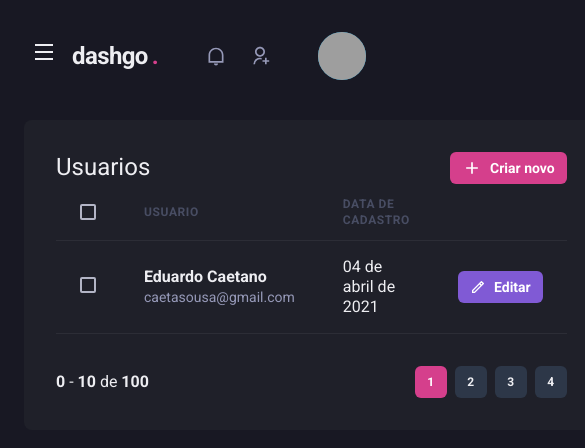
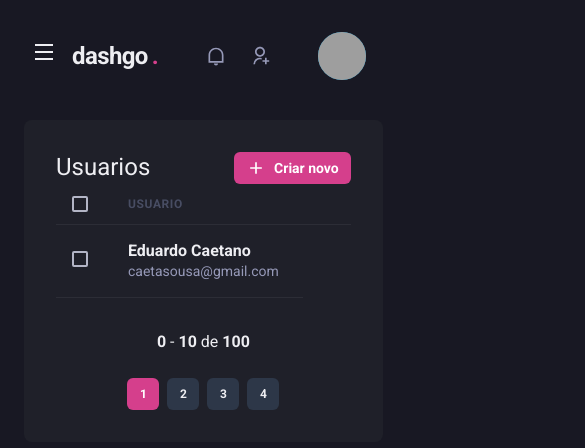
Before and after one commit to caetasousa/Dashboard-Next-Auth-JWT, a Next.js app: page /users in a window 390 px wide. Shown: the top 448 px of the page, 585 px wide, since content can reach past the window. Built offline with nearby package versions, Linux system fonts and the light colour scheme; grey boxes are pictures that could not be loaded.

Commit message:
Listagem responsiva

```diff
--- a/src/components/Pagination/index.tsx
+++ b/src/components/Pagination/index.tsx
@@ -4,7 +4,7 @@
 export function Pagination() {
     return (
         <Stack
-            direction="row"
+            direction={["column", "row"]}
             spacing="6"
             mt="8"
             justify="space-between"
--- a/src/pages/users/index.tsx
+++ b/src/pages/users/index.tsx
@@ -1,10 +1,15 @@
-import { Box, Flex, Heading, Button, Icon, Table, Text, Thead, Tr, Td, Th, Checkbox, Tbody } from "@chakra-ui/react"
+import { Box, Flex, useBreakpointValue, Heading, Button, Icon, Table, Text, Thead, Tr, Td, Th, Checkbox, Tbody } from "@chakra-ui/react"
 import { RiAddLine, RiPencilLine } from "react-icons/ri";
 import { Header } from "../../components/Header";
 import { Pagination } from "../../components/Pagination";
 import { Sidebar } from "../../components/Sidebar";
 
 export default function UserList() {
+    const isWideVersion = useBreakpointValue({
+        base: false,
+        lg: true,
+    })
+
     return(
         <Box>
             <Header />
@@ -29,17 +34,17 @@
                     <Table colorScheme="whiteAlpha">
                         <Thead>
                             <Tr>
-                                <Th px="6" color="gray.300" width="8">
+                                <Th px={["4", "4", "6"]} color="gray.300" width="8">
                                     <Checkbox colorScheme="pink" />
                                 </Th>
                                 <Th>Usuario</Th>
-                                <Th>Data de cadastro</Th>
+                                { isWideVersion && <Th>Data de cadastro</Th> }
                                 <Th width="8"></Th>
                             </Tr>
                         </Thead>
                         <Tbody>
                             <Tr>
-                                <Td px="6">
+                                <Td px={["4", "4", "6"]}>
                                 <Checkbox colorScheme="pink" />
                                 </Td>
                                 <Td>
@@ -48,8 +53,8 @@
                                         <Text fontSize="sm" color="gray.300">caetasousa@gmail.com</Text>
                                     </Box>
                                 </Td>
-                                <Td>04 de abril de 2021</Td>
-                                <Td>
+                                { isWideVersion && <Td>04 de abril de 2021</Td> }
+                                { isWideVersion && <Td>
                                     <Button
                                         as="a"
                                         size="sm"
@@ -59,7 +64,7 @@
                                     >
                                         Editar
                                     </Button>
-                                </Td>
+                                </Td> }
                             </Tr>
                         </Tbody>
                     </Table>
```
Lines whose indentation alone changed are shown as unchanged.
